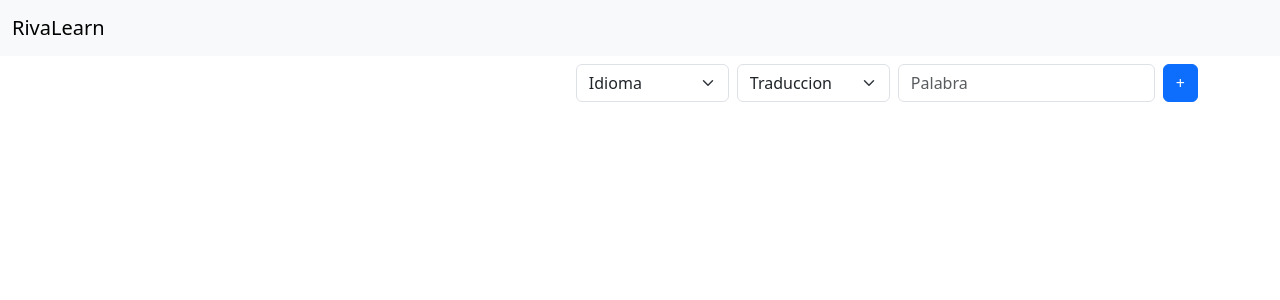
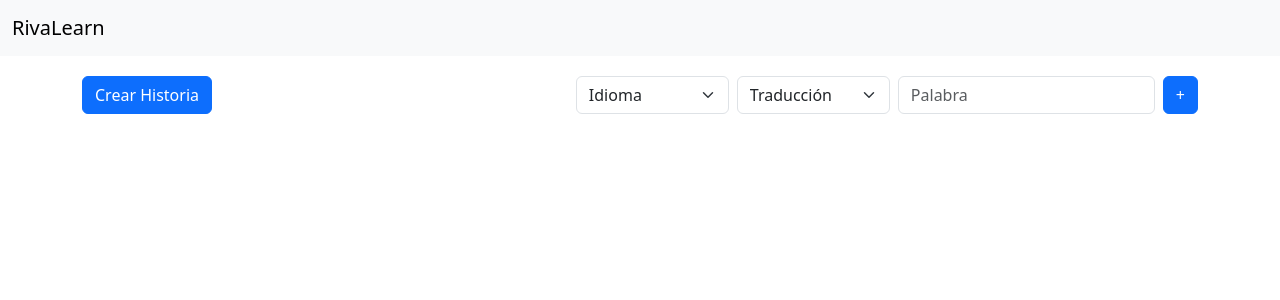
Before and after one commit to Natalia443/RivaLearn-Frontend, a React (Vite) app: page /flashcards in a window 1280 px wide. Shown: the top 300 px of the page. Built offline with nearby package versions, Linux system fonts and the light colour scheme.

Commit message:
CreateHistory

```diff
--- a/src/components/Decks.jsx
+++ b/src/components/Decks.jsx
@@ -21,8 +21,8 @@ export function UserDecks(){
     }
   };
 
-  const handleAccessFlashCard = (deckId) =>{
-    navigate('/flashcards', { state : { deckId } });
+  const handleAccessFlashCard = (deckId, deckName) =>{
+    navigate('/flashcards', { state : { deckId, deckName } });
   };
 
   const handleCreateDeck = async (e) => {
@@ -73,7 +73,7 @@ export function UserDecks(){
                 <h5 className="card-title">{deck.name}</h5>
                 <div className="mt-auto">
                   <button className="btn btn-primary"
-                    onClick={() => handleAccessFlashCard(deck.deck_id)}>
+                    onClick={() => handleAccessFlashCard(deck.deck_id, deck.name)}>
                       Acceder al deck
                   </button>
                 </div>
--- a/src/components/FlashCards.jsx
+++ b/src/components/FlashCards.jsx
@@ -9,11 +9,13 @@ export  function FlashCards() {
     const [traduccion, setTraduccion] = useState([]);
     const { state  } = useLocation();
     const deckId = state ? state.deckId : null;
+    const deckName = state ? state.deckName : null;
     const [loading, setLoading] = useState(true);
     const [error, setError] = useState(null);
     const [selectedLanguage, setSelectedLanguage] = useState('');
     const [selectedTranslation, setSelectedTranslation] = useState('');
     const [word, setWord] = useState('');
+    const [historia, setHistoria] = useState(null);
 
 
     const handleLanguageChange = (e) => {
@@ -26,6 +28,21 @@ export  function FlashCards() {
 
     const handleWordChange = (e) => {
       setWord(e.target.value);
+    };
+
+    const handleGoBack = () => {
+      setHistoria(null);
+    };
+
+
+  const handleCrearHistoria = async (flashcards) => {
+    try {
+      const story = await userService.createStory(flashcards);
+      setHistoria(story);
+      console.log("Historia creada:", story);
+    } catch (error) {
+      console.error(error.message);
+    }
   };
 
     const handleSubmit = async (deckId) => {
@@ -85,14 +102,38 @@ export  function FlashCards() {
 
     return (
     <div className="container">
-      <div className="d-flex justify-content-end mb-4 mt-2">
+    {historia ? (
+      <div style={{ width: '100%' }}>
+       <p style={{ fontSize: '1.5rem' }}>{historia}</p>
+        <div style={{ display: 'flex', justifyContent: 'flex-end' }}>
+          <button
+            type="button"
+            className="btn btn-danger"
+            onClick={handleGoBack}>
+            Volver Atrás
+          </button>
+        </div>
+      </div>
+    ) : (
+    <div>
+      <div style={{ textAlign: 'center', margin: '20px 0' }}>
+            <h2>{deckName}</h2>
+      </div>
+      <div className="d-flex justify-content-between align-items-center mb-4 mt-2">
+        <button
+          type="button"
+          className="btn btn-primary me-2"
+          onClick={() => handleCrearHistoria(flashcards)}>
+          Crear Historia
+        </button>
+        <div className="d-flex">
           <select
             className="form-select me-2"
             style={{ width: 'auto' }}
             value={selectedLanguage || ""}
             onChange={handleLanguageChange}
           >
-        <option value="" disabled >Idioma</option>
+            <option value="" disabled>Idioma</option>
             {languages.map((idioma, index) => (
               <option key={index} value={idioma.code}>
                 {idioma.name}
@@ -103,8 +144,9 @@ export  function FlashCards() {
             className="form-select me-2"
             style={{ width: 'auto' }}
             value={selectedTranslation || ""}
-        onChange={handleTranslationChange}>
-        <option value="" disabled >Traduccion</option>
+            onChange={handleTranslationChange}
+          >
+            <option value="" disabled>Traducción</option>
             {traduccion.map((traduccion, index) => (
               <option key={index} value={traduccion.code}>
                 {traduccion.name}
@@ -126,6 +168,7 @@ export  function FlashCards() {
             +
           </button>
         </div>
+      </div>
       <div className="row flex-grow-1" style={{ marginLeft: '-0.5rem' }}>
         {flashcards.map(flashcard => (
           <div key={flashcard.id} className="col-md-4 mb-3">
@@ -139,6 +182,8 @@ export  function FlashCards() {
         ))}
       </div>
     </div>
+  )}
+</div>
       );
 }
 
--- a/src/service/userService.js
+++ b/src/service/userService.js
@@ -2,8 +2,8 @@ import axios from "axios";
 import Cookies from "js-cookie";
 
 const client = axios.create({
-  /*baseURL: "https://rivalearn-backend.onrender.com/api/",*/
-  baseURL: "http://localhost:3001/api/",
+  baseURL: "https://rivalearn-backend.onrender.com/api/",
+  /*baseURL: "http://localhost:3001/api/",*/
   headers: {
     Accept: "application/json",
     "Content-Type": "application/json",
@@ -97,6 +97,8 @@ async createFlashcard(deckId, palabra, idioma, traduccion) {
     throw "Error al crear la flashcard";
   }
 },
+
+
 async getFlashcardById(flashcardId) {
   try {
     const response = await client.get(`flashcards/detail/${flashcardId}`);
@@ -104,6 +106,17 @@ async getFlashcardById(flashcardId) {
   } catch (error) {
     throw new Error(`Error al obtener los detalles de la flashcard: ${error.message}`);
   }
+},
+
+
+async createStory(words) {
+  try {
+    const response = await client.post("gemini/story", { words });
+    return response.data;
+  } catch (error) {
+    throw new Error(`Error al crear la historia: ${error.message}`);
+  }
 }
 
+
 };
```
Lines whose indentation alone changed are shown as unchanged.
